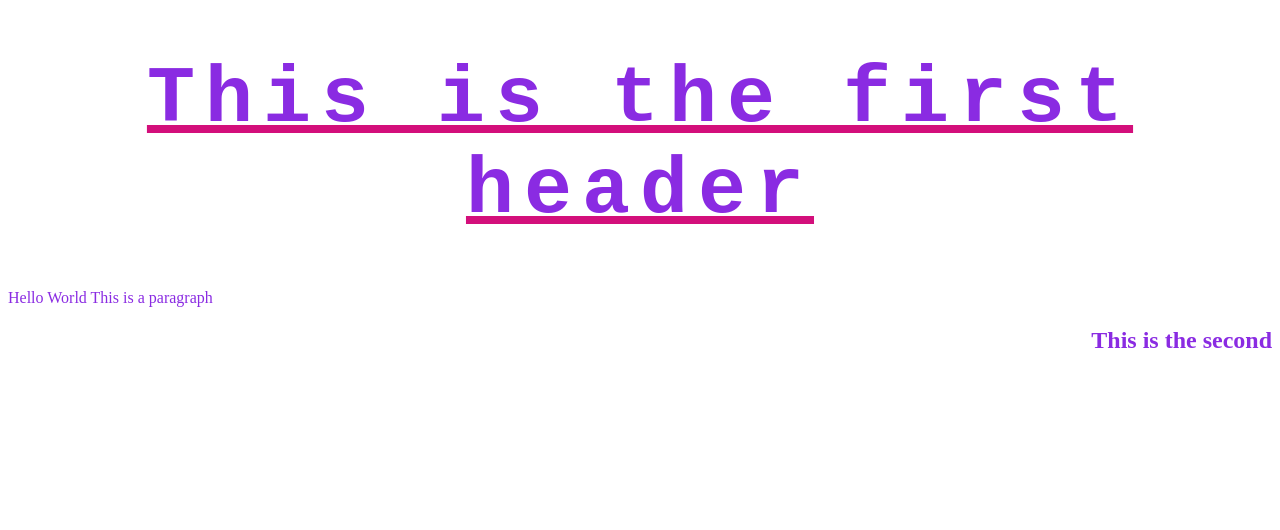
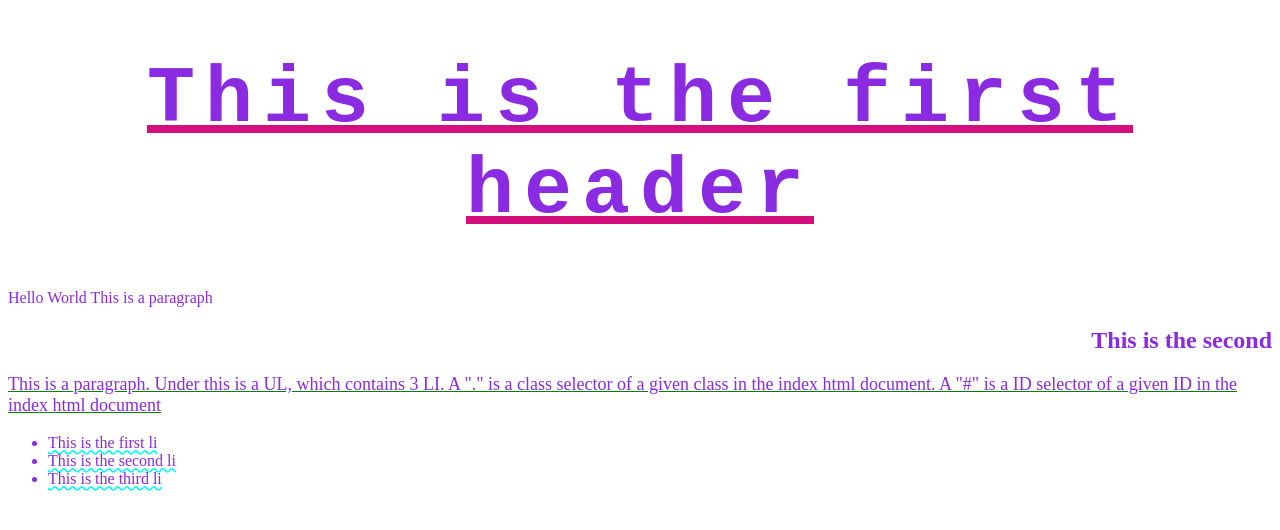
Before and after one commit to SamsonKnightz/Second-Day, a plain HTML site: page index.html in a window 1280 px wide. Drawn offline with Linux system fonts and the light colour scheme.

Commit message:
add some css styling, gave all Unordered list a ID. Gave paragraph a class and styled

```diff
--- a/assets/CSS/style.css
+++ b/assets/CSS/style.css
@@ -17,3 +17,13 @@ h1 {
     font-size: 80px;
     font-family: 'Courier New', Courier, monospace;
 }
+.first {
+    font-size: large;
+    text-decoration: green underline;
+}
+
+#second {
+
+    font-size: medium;
+    text-decoration: aqua wavy underline;
+}
--- a/index.html
+++ b/index.html
@@ -10,6 +10,15 @@
     <h1>This is the first header</h1>
     <p>Hello World This is a paragraph</p>
     <h2>This is the second</h2>
+    <p class="first">This is a paragraph. Under this is a UL, which contains 3 LI.
+      A "." is a class selector of a given class in the index html document.
+      A "#" is a ID selector of a given ID in the index html document
+    </p>
+    <ul id="second">
+      <li>This is the first li</li>
+      <li>This is the second li</li>
+      <li>This is the third li</li>
+    </ul>
     <script src="./assets/javascript/script.js"></script>
   </body>
 </html>
```
